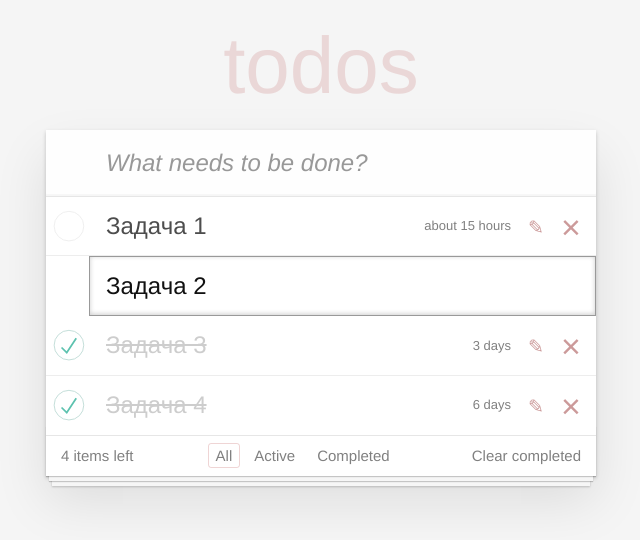
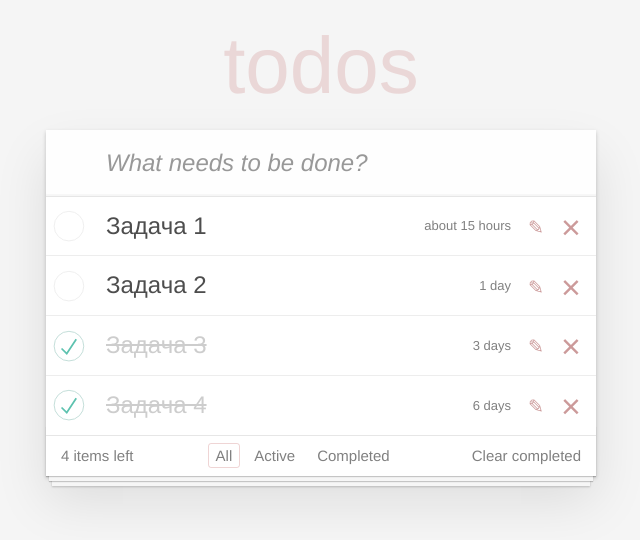
Before and after one commit to zdrnrt/kata_todo, a React app: page / in a window 1280 px wide. Shown: the top 540 px of the page, without its empty margins (319-959 px from the left). Built offline with nearby package versions, Linux system fonts and the light colour scheme.

Commit message:
Отслеживание state и редактирование задач

```diff
--- a/src/Components/App.js
+++ b/src/Components/App.js
@@ -1,47 +1,77 @@
-import React, { Component } from 'react';
+import React, { Component, useState } from 'react';
 import NewTaskForm from './NewTaskForm';
 import TaskList from './TaskList';
 import Footer from './Footer'
 
 
 
+export default function App() {
+
   let data = {
+    items: {
       list: [
         { id: 1, state: 'active', title: 'Задача 1', date: '2024-05-25' },
-    { id: 2, state: 'editing', title: 'Задача 2', date: '2024-05-24' },
+        { id: 2, state: 'active', title: 'Задача 2', date: '2024-05-24' },
         { id: 3, state: 'completed', title: 'Задача 3', date: '2024-05-23' },
         { id: 4, state: 'completed', title: 'Задача 4', date: '2024-05-20' }
       ],
-  filter: {
-    // state: 'all',
-    state: 'all',
       listener: {
-      all: function(){ console.log('all', event.target) },
-      active: function(){ console.log('active', event.target) },
-      complited: function(){ console.log('complited', event.target) },
+        state (e) {
+          changeList(taskList.map( function(el){
+            if (el.id == e.target.closest('[data-id]').dataset.id){
+              el.state = e.target.dataset.value;
+            }
+            return el
+          }));
+        },
+        destroy (e) {
+          let id = event.target.closest('[data-id]').dataset.id;
+          changeList(taskList.filter ( (el) => el.id != id ));
+        },
+        edit (e) {
+          if (e.nativeEvent.code === 'Enter') {
+            changeList(taskList.map( function(el){
+              if (el.id == e.target.closest('[data-id]').dataset.id){
+                el.title = e.target.value;
+                el.state = 'active';
+              }
+              return el
+            }));
+          }
+        }
+
+      },
+
+      create: function (e) {
+        let item = e.target;
+        console.log(taskList);
+        if (e.nativeEvent.code === 'Enter') {
+
+        }
       }
     },
-  listener: {
-    remove: function(){ console.log('remove', event.target); },
-    edit: function(){ console.log('edit', event.target); },
-    toggle: function(){ console.log('toggle', event.target, event.target.checked); },
-    editing: function(){ console.log('editing', event.target) }
+    filter: {
+      state: 'all',
+      listener: function () {
+        let filter = event.target;
+        setFilter(filter.dataset.value)
+      }
     }
   };
 
+  let [filter, setFilter] = useState(data.filter.state);
 
+  let [taskList, changeList] = useState(data.items.list);
 
-
-export default function App() {
   return (
     <section className="todoapp">
       <header className="header">
         <h1>todos</h1>
-        <NewTaskForm />
+        <NewTaskForm props={data} />
       </header>
       <section className="main">
-        <TaskList props={data} />
-        <Footer props={data} />
+        <TaskList props={data} list={taskList} active={filter} />
+        <Footer props={data} active={filter} />
       </section>
     </section>
   );
--- a/src/Components/Footer.js
+++ b/src/Components/Footer.js
@@ -4,8 +4,8 @@ import TaskFilter from './TasksFilter';
 export default function Footer(props){
     return (
         <footer className="footer">
-            <span className="todo-count">{props.props.list.length} items left</span>
-            <TaskFilter props={props.props.filter}/>
+            <span className="todo-count">{props.props.items.list.length} items left</span>
+            <TaskFilter props={props.props.filter} active={props.active}/>
         </footer>
     )
 }
--- a/src/Components/NewTaskForm.js
+++ b/src/Components/NewTaskForm.js
@@ -1,7 +1,7 @@
 import React, {Component} from "react";
 
-export default function NewTaskForm() {
+export default function NewTaskForm(props) {
     return (
-        <input className="new-todo" placeholder="What needs to be done?" autoFocus></input>
+        <input className="new-todo" placeholder="What needs to be done?" onKeyDown={props.props.items.create} autoFocus></input>
     )
 }
--- a/src/Components/Task.js
+++ b/src/Components/Task.js
@@ -44,15 +44,15 @@ function Task(props) {
     return (
         <li data-id={data.id} className={data.state}>
             <div className='view'>
-                <input className='toggle' type='checkbox' onChange={props.listener.toggle} defaultChecked={data.state == 'completed' ? true : false}/>
+                <input className='toggle' type='checkbox' data-value={data.state == 'completed' ? 'active' : 'completed' } onChange={props.listener.state} defaultChecked={data.state == 'completed' ? true : false}/>
                 <label>
                     <span className='description'>{data.title}</span>
-                    <span className='created'>{formatDistance(subDays(new Date(data.date), 0), new Date())}</span>
+                    <span className='created' data-date={data.date}>{formatDistance(new Date(data.date), new Date())}</span>
                 </label>
-                <button className='icon icon-edit' onClick={props.listener.edit}></button>
-                <button className='icon icon-destroy' onClick={props.listener.remove}></button>
+                <button className='icon icon-edit' data-value='editing' onClick={props.listener.state}></button>
+                <button className='icon icon-destroy' data-value='destroy' onClick={props.listener.destroy}></button>
             </div>
-            <input type="text" className="edit" onInput={props.listener.editing} value={data.title}/>
+            <input type="text" className="edit" onKeyDown={props.listener.edit} defaultValue={data.title}/>
         </li>
     );
 }
--- a/src/Components/TaskList.js
+++ b/src/Components/TaskList.js
@@ -3,15 +3,15 @@ import Task from './Task';
 
 
 function TaskList(props) {
-  let filter = props.props.filter;
-  let List = props.props.list.map( (item) => {
-    console.log(filter.state != 'all' && filter.state == item, filter.state == item.state, item.id, filter.state,item.state);
-    // if (filter.state != 'all' && filter.state == item.state){
-    //   return <Task key={item.id} elem={item} listener={props.props.listener} />
-    // } else {
-    //   return <Task key={item.id} elem={item} listener={props.props.listener} />
-    // }
-    return <Task key={item.id} elem={item} listener={props.props.listener} />
+  let filter = props.active;
+  let List = props.list.map( (item) => {
+    if (filter == 'all') {
+      return <Task key={item.id} elem={item} listener={props.props.items.listener} />;
+    } else {
+      if (filter == item.state){
+        return <Task key={item.id} elem={item} listener={props.props.items.listener} />;
+      }
+    }
   })
     return (
       <ul className="todo-list">
--- a/src/Components/TasksFilter.js
+++ b/src/Components/TasksFilter.js
@@ -1,21 +1,44 @@
 import React from 'react';
 
 export default function TaskFilter(props) {
-    // console.log('filter', props.props);
     return (
         <>
             <ul className='filters'>
                 <li>
-                    <button className={props.props.state == 'all' ? 'selected' : ''}>All</button>
+                    <button
+                        data-value="all"
+                        className={props.active == 'all' ? 'selected' : ''}
+                        onClick={props.props.listener}
+                    >
+                        All
+                    </button>
                 </li>
                 <li>
-                    <button className={props.props.state == 'active' ? 'selected' : ''}>Active</button>
+                    <button
+                        data-value="active"
+                        className={props.active == 'active' ? 'selected' : ''}
+                        onClick={props.props.listener}
+                    >
+                        Active
+                    </button>
                 </li>
                 <li>
-                    <button className={props.props.state == 'completed' ? 'selected' : ''}>Completed</button>
+                    <button
+                        data-value="completed"
+                        className={props.active == 'completed' ? 'selected' : ''}
+                        onClick={props.props.listener}
+                    >
+                        Completed
+                    </button>
                 </li>
             </ul>
-            <button className='clear-completed'>Clear completed</button>
+            <button
+                data-value="active"
+                className='clear-completed'
+                onClick={props.props.listener}
+            >
+                Clear completed
+            </button>
         </>
     )
 }
```
Lines whose indentation alone changed are shown as unchanged.
